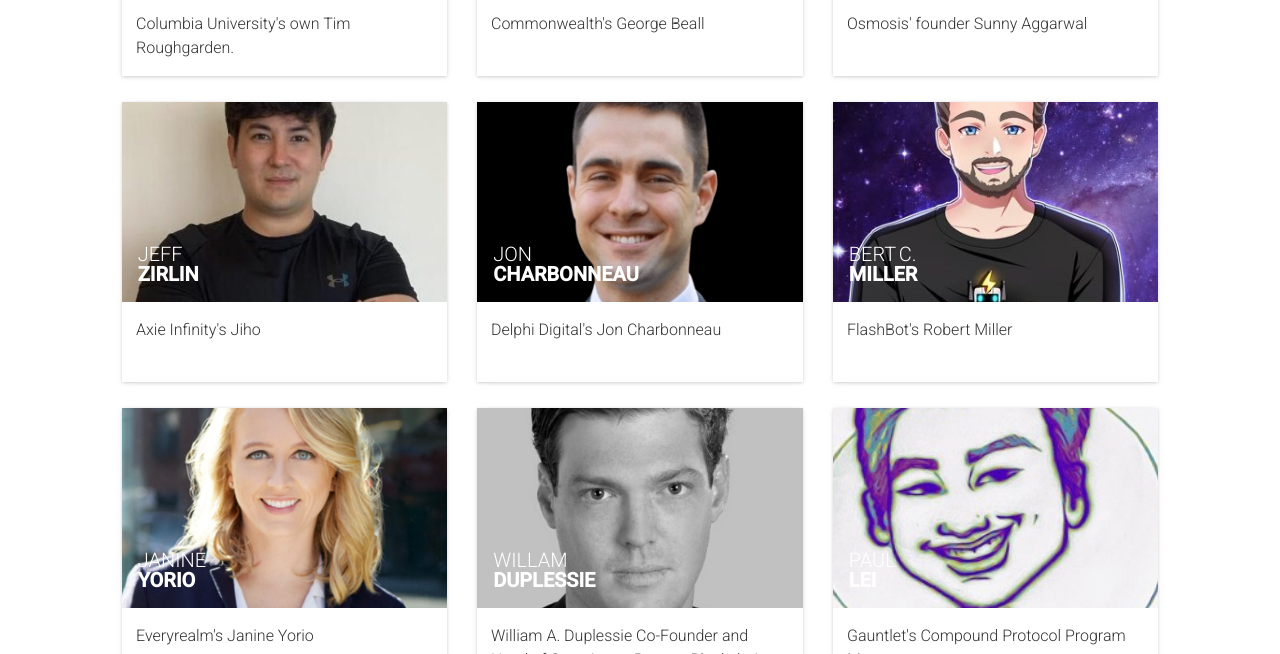
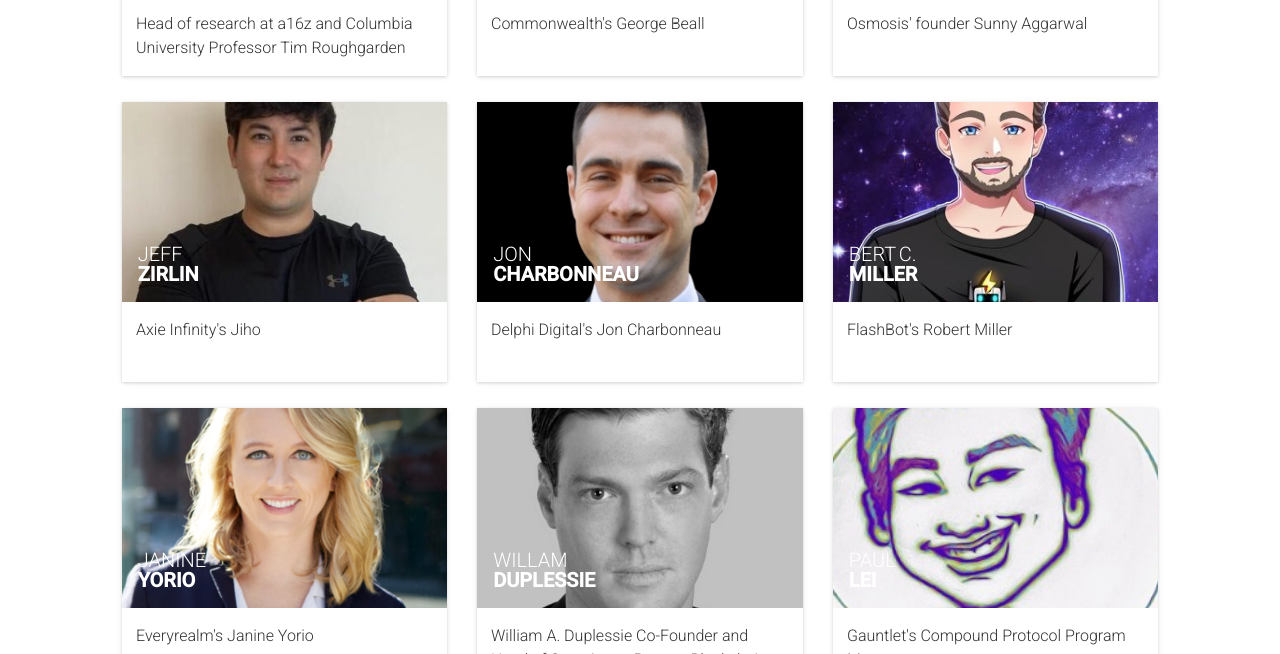
Before and after one commit to BlockchainAtColumbia/ledgerfest-2019, a Jekyll site: the page built from speakers.html, in a window 1280 px wide and 900 px high, scrolled down 415 px, cut to the strip 246-900 px from the top of the window. Built offline with Jekyll 4.4.1, drawn with Linux system fonts in a browser that asks for light colours; nearby versions of some CDN libraries; comment, search, counter and statistics services are not loaded.

Commit message:
Update sessions.yml

```diff
--- a/_data/sessions.yml
+++ b/_data/sessions.yml
@@ -1,6 +1,6 @@
  -
   id: 1
-  title: "Columbia University's own Tim Roughgarden."
+  title: "Head of research at a16z and Columbia University Professor Tim Roughgarden"
   description: ""
   speakers: [1]
  -
```
